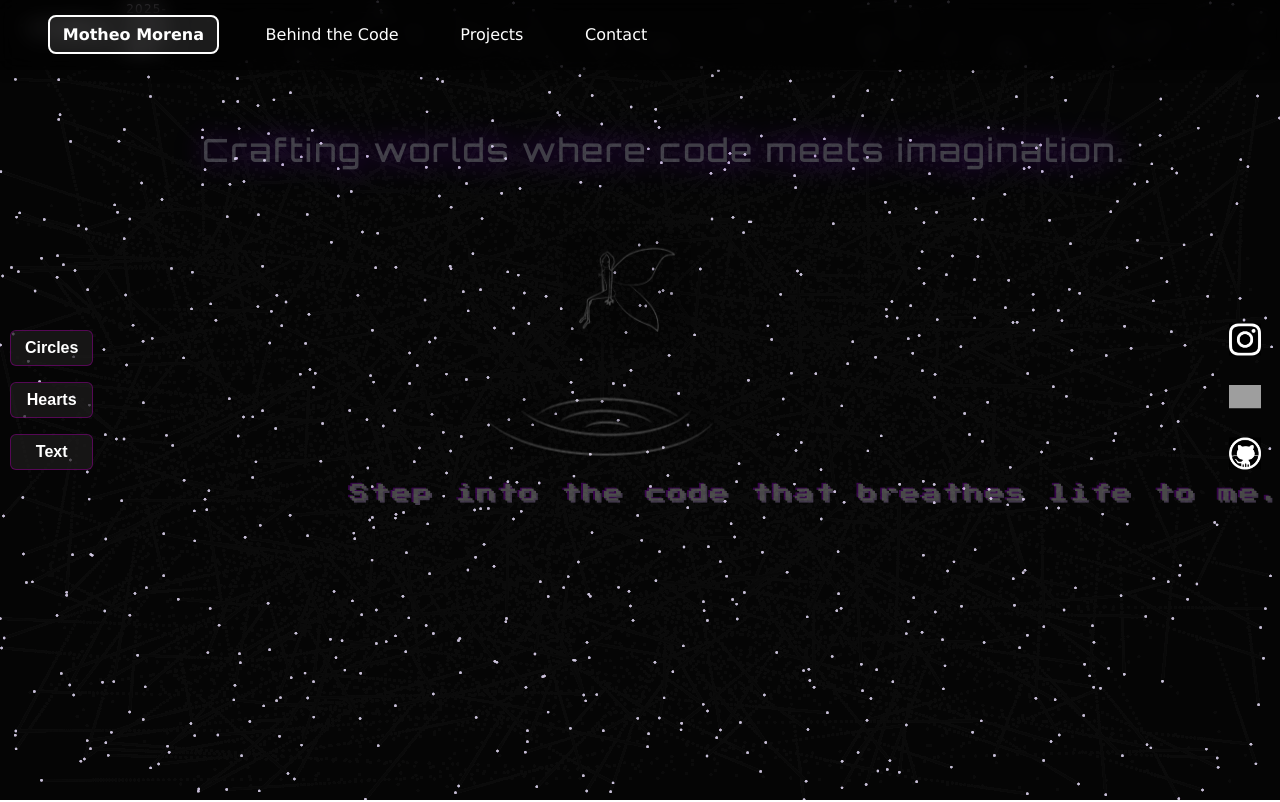
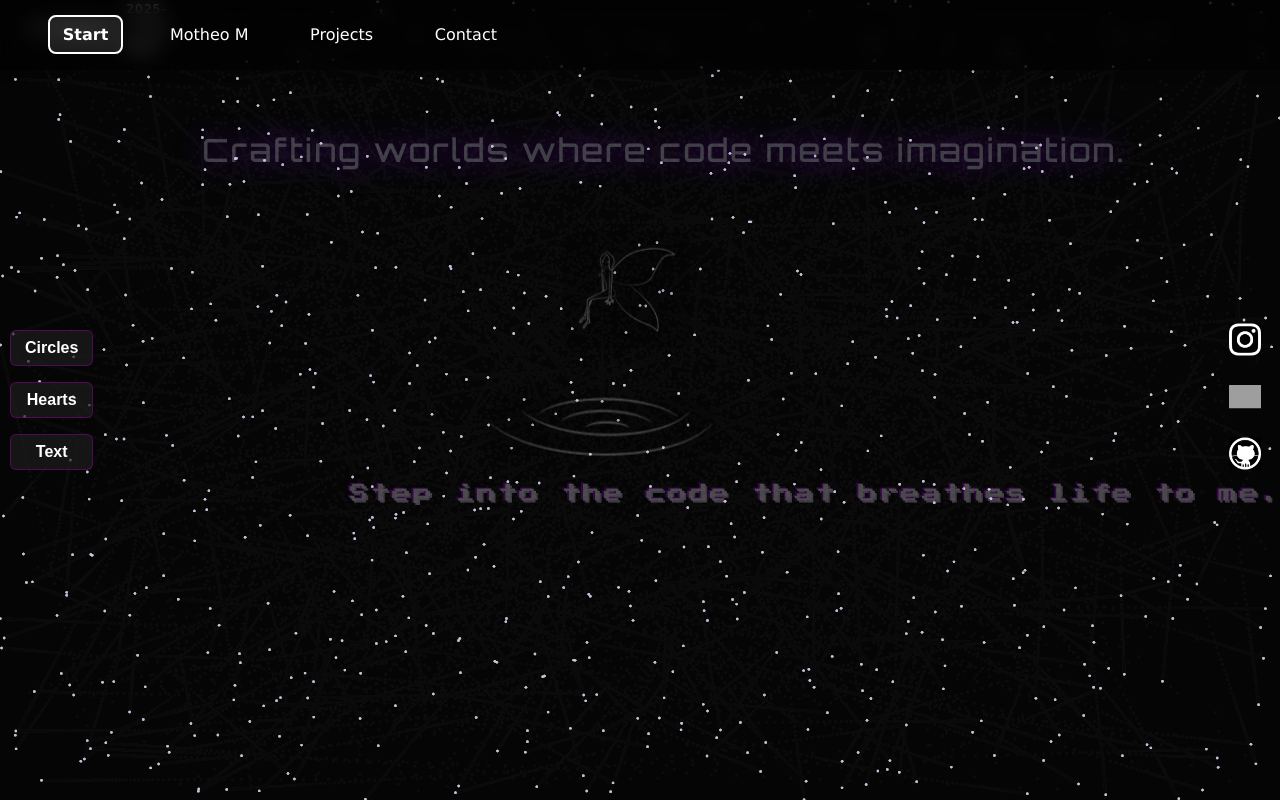
Before and after one commit to Motheo-365/VIO-202-Portfolio, a Vue app: page / in a window 1280 px wide. Shown: the top 802 px of the page. Built offline with nearby package versions, Linux system fonts and the light colour scheme; grey boxes are pictures that could not be loaded.

Commit message:
nav test2

```diff
--- a/src/components/About.vue
+++ b/src/components/About.vue
@@ -1,8 +1,8 @@
 <template>
-  <div class="Me">
+  <div class="About">
     <p id="image"></p>
 
-    <div class="About">
+    <div class="Me">
       <h1> Hi! </h1>
       <p> I specialise in bringing ideas to life: blending clean logic, bold visuals, and unexpected motion into software experiences that spark curiosity and emotion. My toolkit spans front- and back-end frameworks, JavaScript games, multimedia integrations, and immersive UI design.</p>
       <p> I’m always looking for collaborators who dare to push the limits of what’s expected — whether we’re scripting a dynamic web experience, crafting a mini-game, or animating an idea from concept to screen. </p>
--- a/src/components/nav.vue
+++ b/src/components/nav.vue
@@ -65,16 +65,16 @@ onUnmounted(() => {
           :class="{ active: activeSection === 'landing'}"
           @click.prevent="scrollToSection('landing')"
         >
-          Motheo Morena
+          Start
         </a>
       </li>
       <li>
         <a
           href="#about"
-          :class="{ active: activeSection === 'Me' }"
-          @click.prevent="scrollToSection('Me')"
+          :class="{ active: activeSection === 'about' }"
+          @click.prevent="scrollToSection('about')"
         >
-          Behind the Code
+          Motheo M
         </a>
       </li>
       <li>
```
